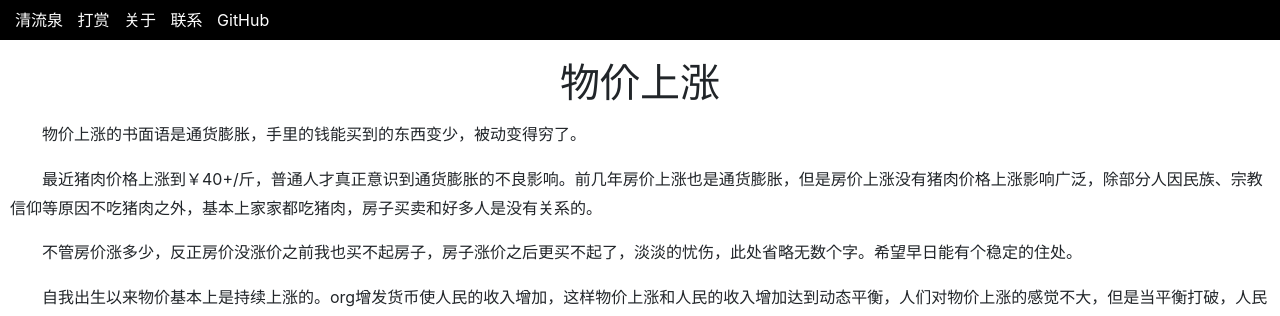
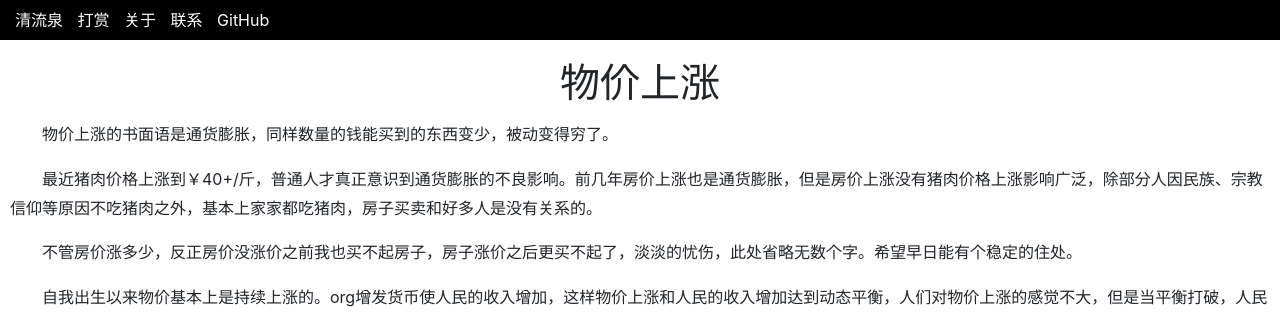
Before and after one commit to yinyongxian/yinyongxian.github.io, a Jekyll site: the page built from _posts/2019-11-24-Inflation.html, in a window 1280 px wide. Shown: the top 316 px of the page. Built offline with Jekyll 4.4.1, drawn with Linux system fonts in a browser that asks for light colours.

Commit message:
Update 2019-11-24-Inflation.html

```diff
--- a/_posts/2019-11-24-Inflation.html
+++ b/_posts/2019-11-24-Inflation.html
@@ -15,7 +15,7 @@ title: 物价上涨
 
 <body>
     <h1>物价上涨</h1>
-    <p>物价上涨的书面语是通货膨胀，手里的钱能买到的东西变少，被动变得穷了。</p>
+    <p>物价上涨的书面语是通货膨胀，同样数量的钱能买到的东西变少，被动变得穷了。</p>
     <p>最近猪肉价格上涨到￥40+/斤，普通人才真正意识到通货膨胀的不良影响。前几年房价上涨也是通货膨胀，但是房价上涨没有猪肉价格上涨影响广泛，除部分人因民族、宗教信仰等原因不吃猪肉之外，基本上家家都吃猪肉，房子买卖和好多人是没有关系的。</p>
     <p>不管房价涨多少，反正房价没涨价之前我也买不起房子，房子涨价之后更买不起了，淡淡的忧伤，此处省略无数个字。希望早日能有个稳定的住处。</p>
     <p>自我出生以来物价基本上是持续上涨的。org增发货币使人民的收入增加，这样物价上涨和人民的收入增加达到动态平衡，人们对物价上涨的感觉不大，但是当平衡打破，人民手上钱的购买力下降，生活水平随之降低，比如猪肉都舍不得吃了。</p>
```
